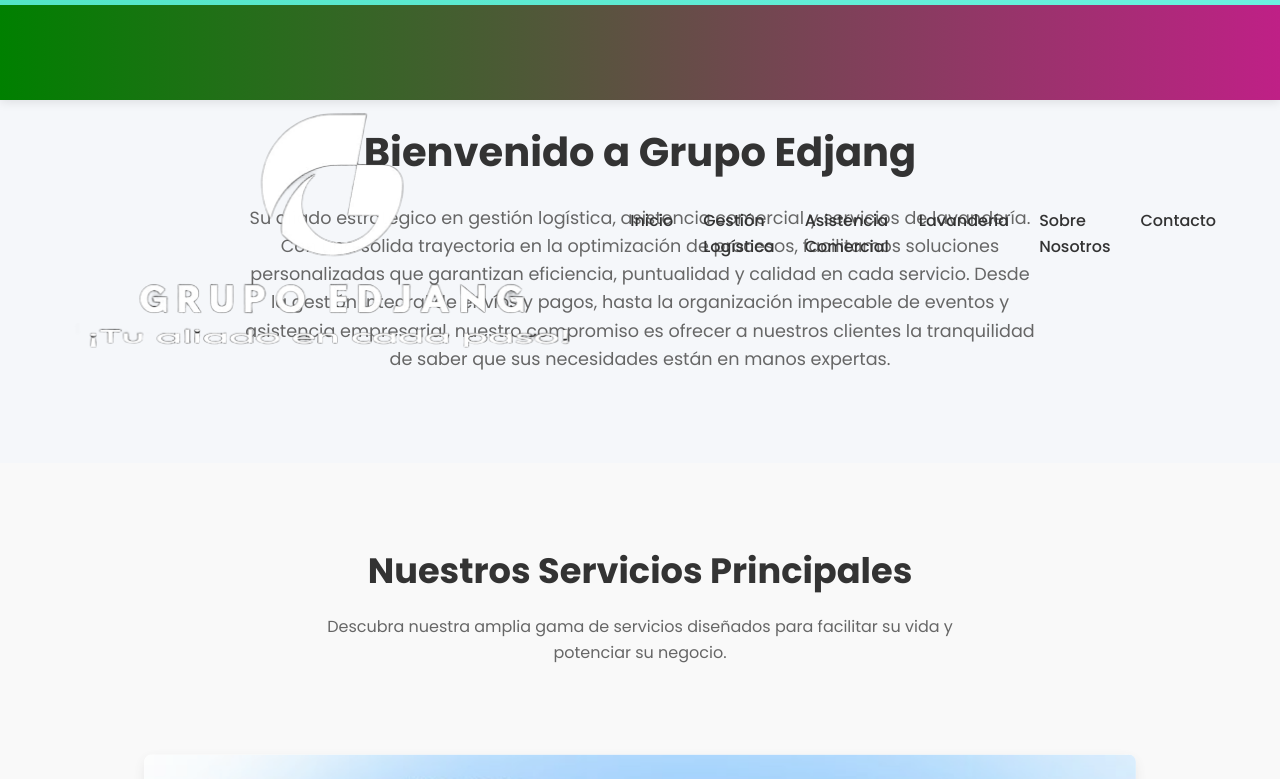
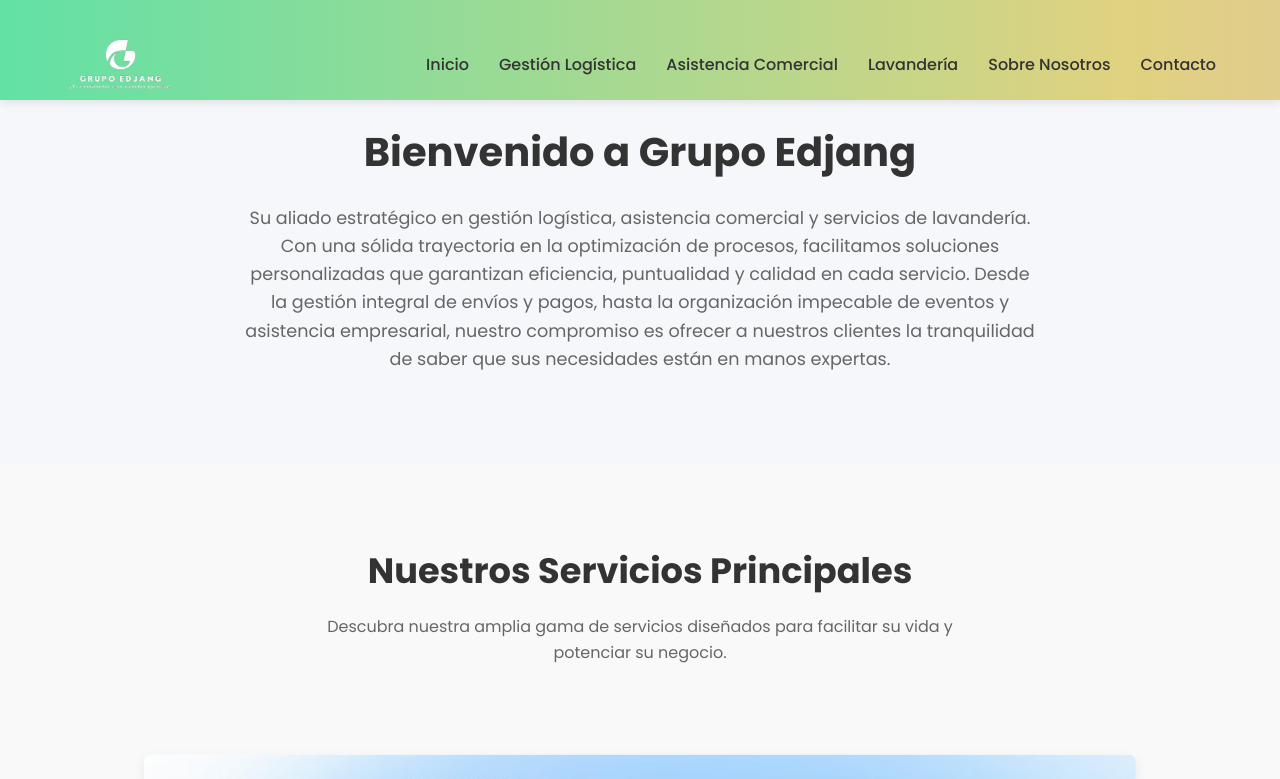
Before and after one commit to grupo-edjang/en-linea, a plain HTML site: page index.html in a window 1280 px wide. Shown: the top 779 px of the page. Drawn offline with Linux system fonts and the light colour scheme.

Commit message:
Update styles.css

```diff
--- a/css/styles.css
+++ b/css/styles.css
@@ -42,9 +42,9 @@
     width: 100%;
     z-index: 1000;
     height: 100px;
-    background: linear-gradient(90deg, green,rgb(255, 0, 179),red,blue);
-    animation: moveColors 10s linear infinite;
-    background-size: 400% 400%;
+    background: linear-gradient(to right, #68e4a0, #50e3ab, #e0d280, #e4a5e4);
+    animation: gradientAnimation 10s ease infinite;
+    background-size: 300% 300%;
     box-shadow: 0 2px 10px rgba(0, 0, 0, 0.1);
     transition: all 0.3s ease;
 }
@@ -73,7 +73,7 @@
 }
 
 .logo img {
-    height: 120px
+    height: 90px;
     margin-right: 1px;
 }
 
@@ -166,7 +166,7 @@
 /* Header con efecto de transición de colores */
 .header-gradient {
     height: 5px;
-    background: linear-gradient(to right, #4a90e2, #50e3c2, #67f0dd, #87f3f7);
+    background: linear-gradient(to right, 90deg, green,rgb(255, 0, 179),red,blue);
     animation: gradientAnimation 10s ease infinite;
     background-size: 300% 300%;
 }
```
